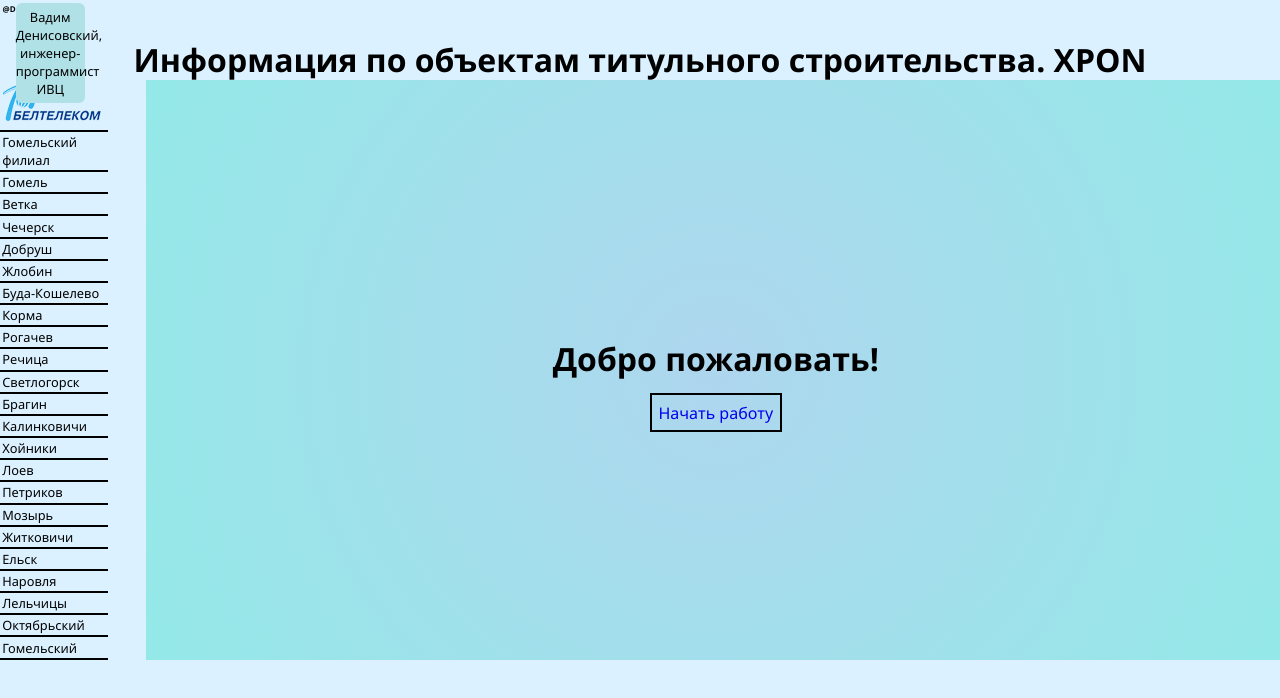
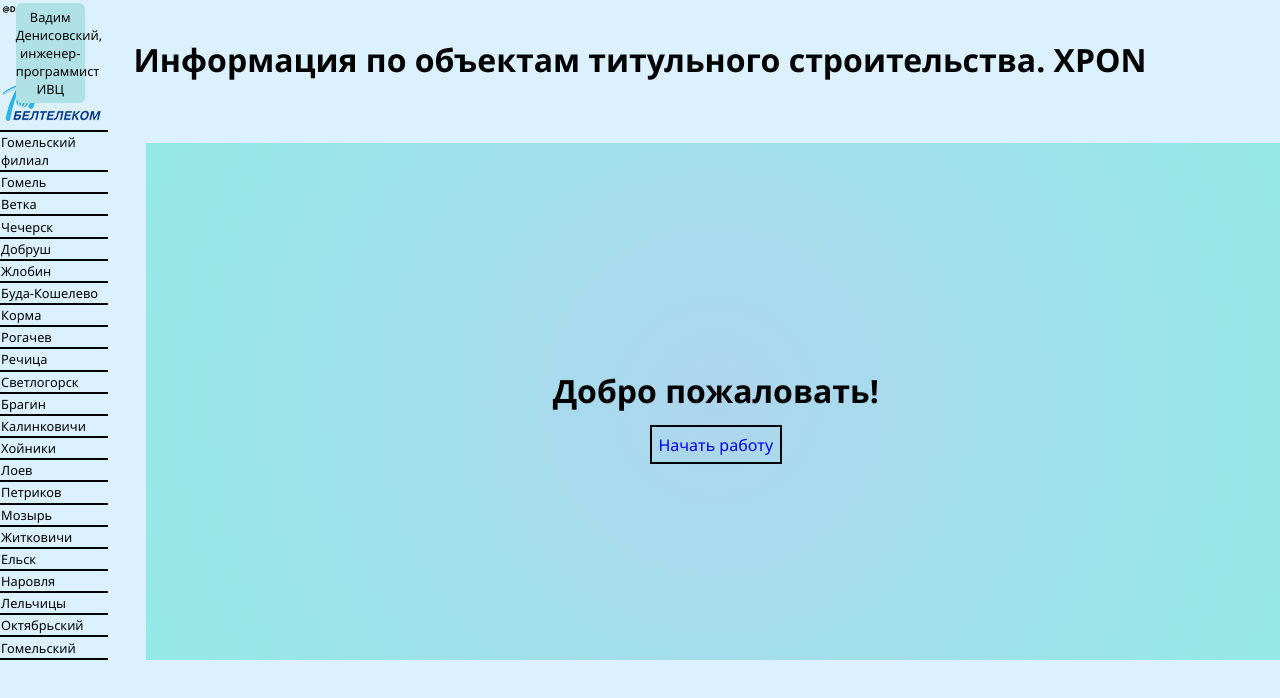
Before and after one commit to Vadzim1989/btc_wifi_info, a Vue app in the folder client/: page / in a window 1280 px wide. Shown: the top 698 px of the page. Built offline with nearby package versions, Linux system fonts and the light colour scheme; what vue-excel-export would draw is missing.

Commit message:
fixed adaptive

```diff
--- a/client/public/index.html
+++ b/client/public/index.html
@@ -5,11 +5,11 @@
     <meta http-equiv="X-UA-Compatible" content="IE=edge">
     <meta name="viewport" content="width=device-width,initial-scale=1.0">
     <link rel="icon" href="<%= BASE_URL %>favicon.ico">
-    <title><%= htmlWebpackPlugin.options.title %></title>
+    <title>Информация по объектам титульного строительства</title>
   </head>
   <body>
     <noscript>
-      <strong>We're sorry but <%= htmlWebpackPlugin.options.title %> doesn't work properly without JavaScript enabled. Please enable it to continue.</strong>
+      <strong>We're sorry but Информация по объектам титульного строительства doesn't work properly without JavaScript enabled. Please enable it to continue.</strong>
     </noscript>
     <div id="app"></div>
     <!-- built files will be auto injected -->
--- a/client/src/components/Navigation.vue
+++ b/client/src/components/Navigation.vue
@@ -56,10 +56,11 @@
             width: 8.5vw;
         }
         li a {
-            padding: 1% 2%;
+            padding: 1% 1%;
         }
         .nav_wrapper {
             margin-right: 1%;
+            overflow-x: hidden;
         }
     }
 </style>
--- a/client/src/components/Table.vue
+++ b/client/src/components/Table.vue
@@ -113,8 +113,14 @@
             font-size: .6rem;
             margin-left: 0;
         }
+        .table_wrapper {
+            width: 91vw;
+        }
         .tdNum {
             font-size: .6rem;
         }
+        input {
+            font-size: .5rem;
+        }
     }
 </style>
--- a/client/src/views/NotFoundPage.vue
+++ b/client/src/views/NotFoundPage.vue
@@ -7,7 +7,7 @@
     </div>
 </template>
 
-<style scoped>
+<style>
     .not_page_wrapper {
         background: rgb(174,214,238);
         background: radial-gradient(circle, rgba(174,214,238,1) 0%, rgba(148,233,232,1) 100%);
@@ -32,4 +32,9 @@
         background-color: #94fd94;
         color: black;
     }
+    @media screen and (max-width:1840px) {
+        .not_page_wrapper {
+            margin-top: 5%;
+        }
+    }
 </style>
```
Also changed, not shown: client/src/assets/logo.png (deleted).
